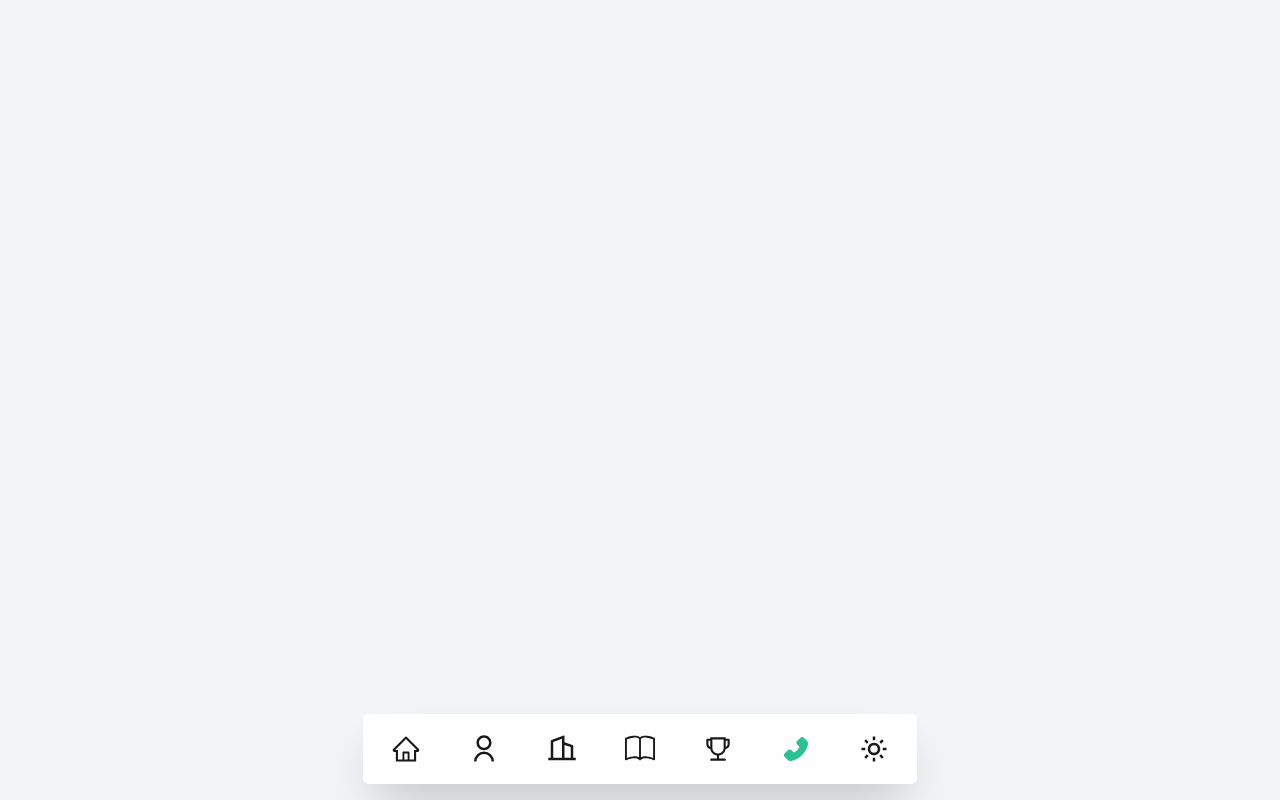
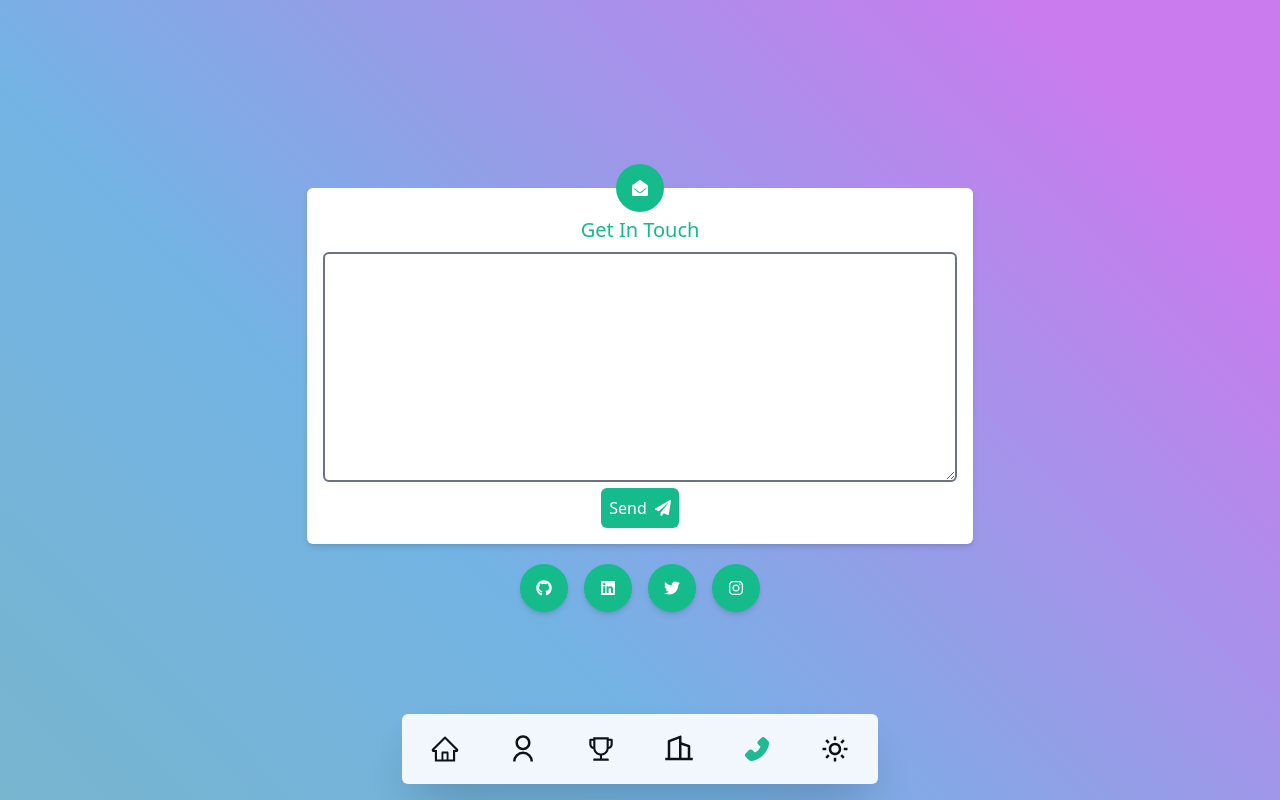
Before and after one commit to pascall-de-creator/My-Portfolio, a Next.js app: page /contact in a window 1280 px wide. Built offline with nearby package versions, Linux system fonts and the light colour scheme.

Commit message:
build contact, works and about page

```diff
--- a/components/Overlay.js
+++ b/components/Overlay.js
@@ -1,7 +1,6 @@
 import Link from 'next/link';
 import { AiOutlineHome, AiFillHome, AiOutlineTrophy, AiFillTrophy, AiOutlinePhone, AiFillPhone } from 'react-icons/ai';
 import { RiUserLine, RiUserFill, RiBuilding2Line, RiBuilding2Fill } from 'react-icons/ri';
-import { BsBook, BsBookFill } from 'react-icons/bs';
 import { BiSun, BiMoon } from 'react-icons/bi';
 import { useEffect, useState } from 'react';
 
@@ -42,9 +41,8 @@ const Overlay = () => {
             <div className="w-screen bottom-0 rounded-none md:w-max fixed md:bottom-4 md:rounded-md md:opacity-90 bg-white dark:bg-slate-900 backdrop-blur-md shadow-2xl p-1 flex items-center justify-around">
                 <Link href="/"><a title="Home" className={`text-3xl mx-2 p-4 bg-white dark:bg-slate-900 dark:text-white rounded-md hover:-translate-y-5 hover:scale-110 hover:shadow-md hover:text-primary hover:opacity-100 ${ route == '' ? 'text-primary' : ' ' }`}>{ route === ''? <AiFillHome /> : <AiOutlineHome/> }</a></Link>
                 <Link href="/about"><a title="About" className={`text-3xl mx-2 p-4 bg-white dark:bg-slate-900 dark:text-white rounded-md hover:-translate-y-5 hover:scale-110 hover:shadow-md hover:text-primary hover:opacity-100 ${ route == 'about' ? 'text-primary' : ' ' }`}>{ route === 'about'? <RiUserFill /> : <RiUserLine/> }</a></Link>
+                <Link href="/skills"><a title="Skills" className={`text-3xl mx-2 p-4 bg-white dark:bg-slate-900 dark:text-white rounded-md hover:-translate-y-5 hover:scale-110 hover:shadow-md hover:text-primary hover:opacity-100 ${ route == 'skills' ? 'text-primary' : ' ' }`}>{ route === 'skills'? <AiFillTrophy /> : <AiOutlineTrophy/> }</a></Link>
                 <Link href="/my-work"><a title="My Works" className={`text-3xl mx-2 p-4 bg-white dark:bg-slate-900 dark:text-white rounded-md hover:-translate-y-5 hover:scale-110 hover:shadow-md hover:text-primary hover:opacity-100 ${ route == 'my-work' ? 'text-primary' : ' ' }`}>{ route === 'my-work'? <RiBuilding2Fill /> : <RiBuilding2Line/> }</a></Link>
-                <Link href="/skills"><a title="Skills" className={`text-3xl mx-2 p-4 bg-white dark:bg-slate-900 dark:text-white rounded-md hover:-translate-y-5 hover:scale-110 hover:shadow-md hover:text-primary hover:opacity-100 ${ route == 'skills' ? 'text-primary' : ' ' }`}>{ route === 'skills'? <BsBookFill /> : <BsBook /> }</a></Link>
-                <Link href="/achivements"><a title="Achivements" className={`hidden text-3xl sm:block mx-2 p-4 bg-white dark:bg-slate-900 dark:text-white rounded-md hover:-translate-y-5 hover:scale-110 hover:shadow-md hover:text-primary hover:opacity-100 ${ route == 'achivements' ? 'text-primary' : ' ' }`}>{ route === 'achivements'? <AiFillTrophy /> : <AiOutlineTrophy/> }</a></Link>
                 <Link href="/contact"><a title="Contact" className={`text-3xl mx-2 p-4 bg-white dark:bg-slate-900 dark:text-white rounded-md hover:-translate-y-5 hover:scale-110 hover:shadow-md hover:text-primary hover:opacity-100 ${ route == 'contact' ? 'text-primary' : ' ' }`}>{ route === 'contact'? <AiFillPhone /> : <AiOutlinePhone/> }</a></Link>
                 <div title="Settings" onClick={() => toogleTheme()} className={`hidden text-3xl sm:block mx-2 p-4 bg-white dark:bg-slate-900 dark:text-white rounded-md hover:-translate-y-5 hover:scale-110 hover:shadow-md hover:text-primary hover:opacity-100`}>{ theme == "light" ? <BiMoon /> : <BiSun /> }</div>
             </div>
--- a/pages/achivements.js
+++ /dev/null
@@ -1,13 +0,0 @@
-import Head from 'next/head'
-
-const Achivement = () => {
-    return (
-      <>
-        <Head>
-          <title>Pascall de creator | About me</title>
-        </Head>
-      </>
-    );
-  }
-
-  export default Achivement;
--- a/pages/contact.js
+++ b/pages/contact.js
@@ -1,11 +1,33 @@
 import Head from 'next/head'
+import Link from 'next/link'
+
+import { FaEnvelopeOpen, FaPaperPlane,  FaLinkedin, FaGithub, FaTwitter, FaInstagram, FaPhone } from 'react-icons/fa'
+
 
 const Contact = () => {
     return (
       <>
         <Head>
-          <title>Pascall de creator | About me</title>
+          <title>Pascall de creator | Contact</title>
         </Head>
+        <section className="w-screen aurora-outer h-screen flex flex-col justify-center ">
+          <div className="py-10 container mx-auto flex flex-col items-center justify-center">
+            <form action="mailto:pascall.de.creator@outlook.com" method="post" encType="text/plain" className="w-8/12 p-4 bg-white dark:bg-slate-800 rounded-md shadow-md">
+              <div className="w-max h-max mx-auto relative -top-[40px] p-4 bg-primary rounded-full text-white"><FaEnvelopeOpen /></div>
+              <h2 className='w-full text-xl text-primary mb-2 text-center -mt-9'>Get In Touch</h2>
+              <label htmlFor="mail-area" className='sr-only'>Body</label>
+              <textarea className="w-full p-2 border-2 focus:outline-none focus:ring-2 md:min-h-[230px] dark:bg-slate-800 dark:text-white rounded-md border-gray-500" name="mail" id="mail-area"></textarea>
+              <button className="p-2 mx-auto rounded-md flex items-center bg-primary hover:bg-cyan-500 focus:outline-none focus:ring-2 text-white"><p className="mr-2">Send</p><FaPaperPlane /> </button>
+            </form>
+            <div className="flex mt-5">
+              <Link href="https://github.com/pascall-de-creator"><a className="p-4 mx-2 bg-primary rounded-full shadow-md text-white hover:scale-125 focus:outline-none focus:ring-2"><span className="sr-only">github @pascall de creator</span><FaGithub /></a></Link>
+              <Link href="https://gh.linkedin.com/in/pascall-de-creator-150b73215"><a className="p-4 mx-2 bg-primary rounded-full shadow-md text-white hover:scale-125 focus:outline-none focus:ring-2"><span className="sr-only">linked in @pascall de creator</span><FaLinkedin /></a></Link>
+              <Link href="https://twitter.com/pascall_creator"><a className="p-4 mx-2 bg-primary rounded-full shadow-md text-white hover:scale-125 focus:outline-none focus:ring-2"><span className="sr-only">twitter @pascall de creator</span><FaTwitter /></a></Link>
+              <Link href="https://www.instagram.com/pascall.de_creator/"><a className="p-4 mx-2 bg-primary rounded-full shadow-md text-white hover:scale-125 focus:outline-none focus:ring-2"><span className="sr-only">instagram @pascall de creator</span><FaInstagram /></a></Link>
+              {/* <Link href="tel+233"><a className="p-4 mx-2 bg-primary rounded-full shadow-md text-white hover:scale-125 focus:outline-none focus:ring-2"><span className="sr-only">tel</span><FaPhone /></a></Link> */}
+            </div>
+          </div>
+      </section>
       </>
     );
   }
--- a/pages/index.js
+++ b/pages/index.js
@@ -153,7 +153,6 @@ const Home = () => {
           </>
           :
           <div className="flex flex-col items-center justify-center">
-            <h3 className='text-xl text-center dark:text-wite my-5'>Hmmm, Looks like we could not load the info</h3>
             <button className="p-2 flex items-center bg-primary text-white rounded-md mb-5 hover:bg-cyan-500" onClick={() => LoadRepos()} ><span>{ !isfetching && "Retry" }</span>{isfetching? <div className="animate-spin"><FaSpinner /></div> : <div className="ml-2"><FaArrowCircleDown /></div> }</button>
           </div>
           }
--- /dev/null
+++ b/pages/my-work.js
@@ -0,0 +1,70 @@
+import Head from 'next/head'
+import Link from 'next/link'
+import { useEffect, useState } from 'react'
+import { FaCode, FaSpinner, FaArrowCircleDown, } from 'react-icons/fa'
+
+const MyWork = () => {
+  const [isfetchSuccessful, setIsfetchSuccessful] = useState(false)
+  const [isfetching, setIsfetching] = useState(false)
+  const [renderedRepos, setRenderedRepos] = useState([])
+
+  const LoadRepos = async () => {
+    setIsfetching(true)
+    try {
+      let repos = []
+      await fetch('https://api.github.com/users/pascall-de-creator/repos?sort=-stargazers_count,forks,watchers')
+        .then(response => response.json())
+        .then(data => {
+        for (let index = 0; index < data.length; index++) {
+          let repoCardComp = (
+              <Link href={data[index].html_url}>
+                <a key={ data[index].id } className="p-4 bg-gray-50 dark:bg-slate-700 rounded-md shadow-md flex flex-col items-center hover:scale-105 cursor-pointer">
+                  <div className="w-max h-max p-4 mb-2 rounded-full bg-primary text-white text-xl"><FaCode /></div>
+                  <h3 className='text-xl text-primary mb-2 text-center'>{ data[index].name }</h3>
+                  <p className='text-base dark:text-white text-center text-ellipsis overflow-hidden w-full max-h-[4.5rem]'>{ data[index].description != null? data[index].description : `This Repository does not have a description yet click for the readme` }</p>
+                </a>
+              </Link>
+          )
+          repos.push(repoCardComp)
+        }
+      })
+      setRenderedRepos(repos)
+      setIsfetchSuccessful(true)
+    }
+    catch {
+      setIsfetchSuccessful(false)
+    }
+    setIsfetching(false)
+  }
+
+  useEffect(() => {
+    LoadRepos()
+  },[])
+
+  return (
+    <>
+      <Head>
+        <title>Pascall de creator | My Works</title>
+      </Head>
+      <section className="container mx-auto flex flex-col items-center">
+        <p className="text-3xl text-primary ml-2 h-max mt-5">Gallary</p>
+        <div className="container mx-auto flex flex-col items-center justify-center overflow-hidden">
+          {
+          isfetchSuccessful?
+          <>
+            <div className="grid grid-flow-row grid-cols-2 md:grid-cols-4 gap-2 md:gap-4 p-2 m-3 mb-5">
+              { renderedRepos }
+            </div>
+          </>
+          :
+          <div className="flex flex-col items-center justify-center mt-5">
+            <button className="p-2 flex items-center bg-primary text-white rounded-md mb-5 hover:bg-cyan-500" onClick={() => LoadRepos()} ><span>{ !isfetching && "Retry" }</span>{isfetching? <div className="animate-spin"><FaSpinner /></div> : <div className="ml-2"><FaArrowCircleDown /></div> }</button>
+          </div>
+          }
+        </div>
+      </section>
+    </>
+  );
+}
+
+  export default MyWork;
--- a/pages/my-work/gallary.js
+++ /dev/null
@@ -1,13 +0,0 @@
-import Head from 'next/head'
-
-const Gallary = () => {
-    return (
-      <>
-        <Head>
-          <title>Pascall de creator | About me</title>
-        </Head>
-      </>
-    );
-  }
-
-  export default Gallary;
--- a/pages/my-work/index.js
+++ /dev/null
@@ -1,13 +0,0 @@
-import Head from 'next/head'
-
-const MyWork = () => {
-    return (
-      <>
-        <Head>
-          <title>Pascall de creator | About me</title>
-        </Head>
-      </>
-    );
-  }
-
-  export default MyWork;
```
